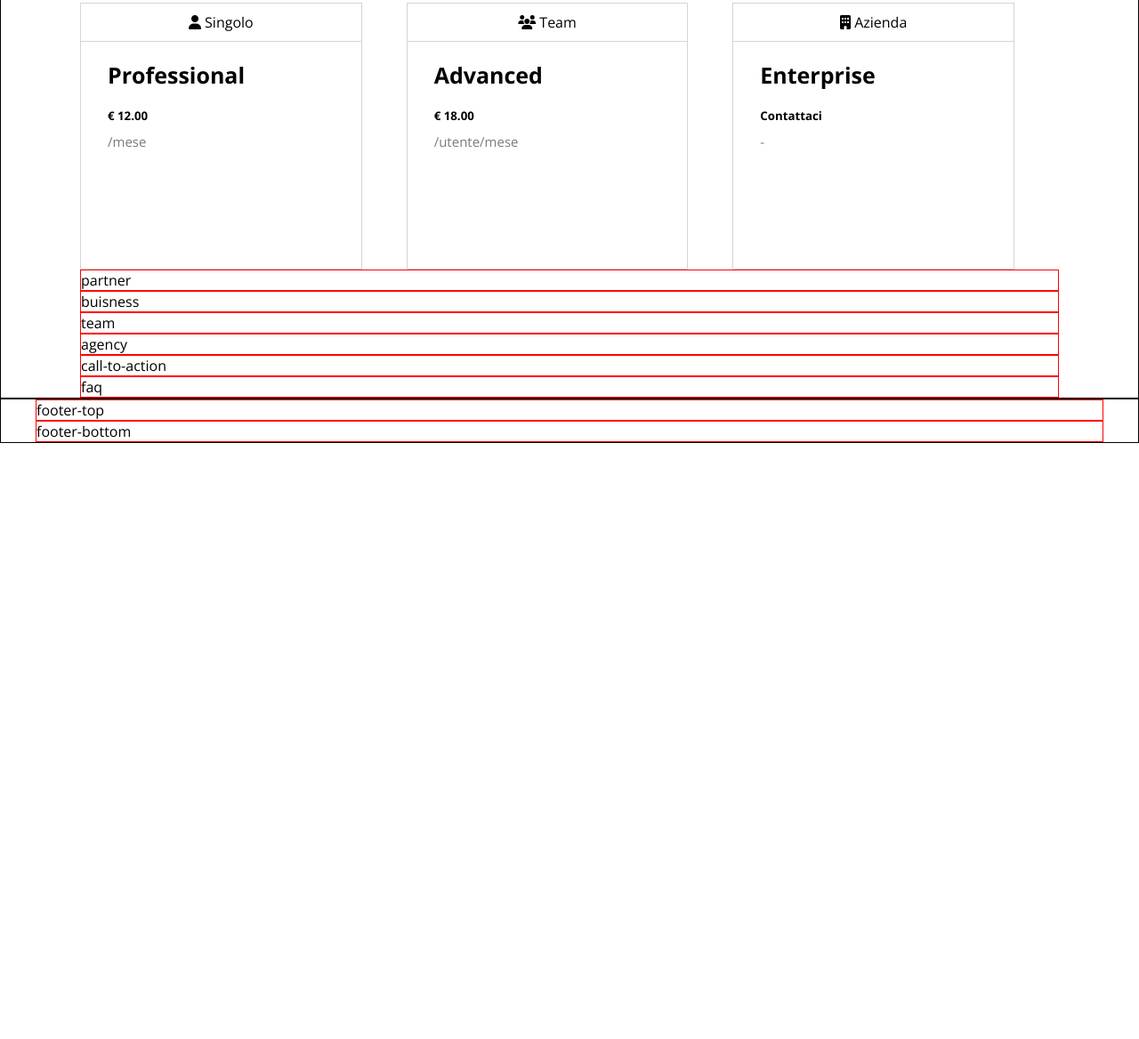
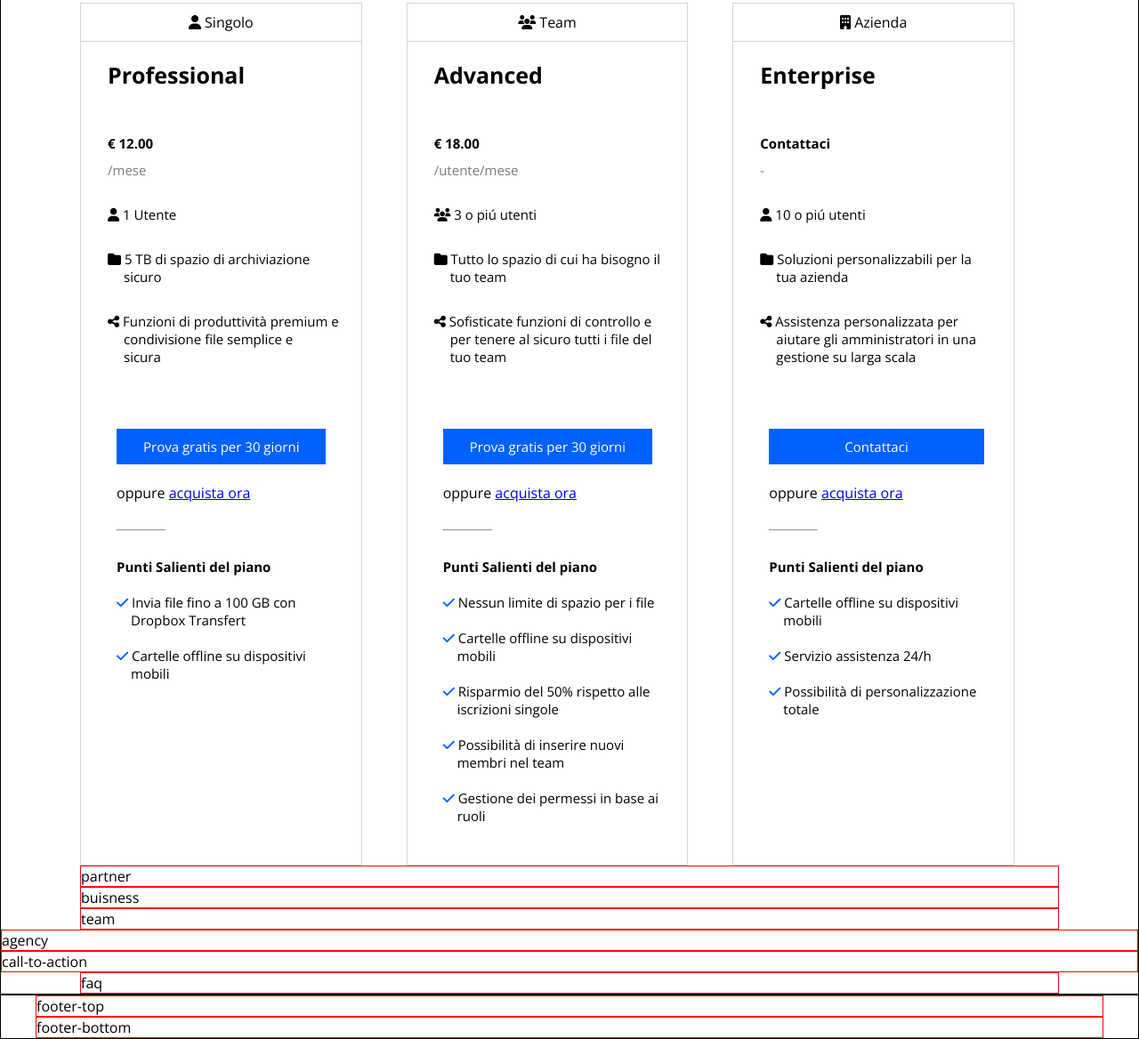
Before and after one commit to lorenzo-de-giorgi/htmlcss-dropbox, a plain HTML site: page index.html in a window 1280 px wide. Shown: the part 1115-2283 px from the top of the page at 89% size. Before the commit the page ends 1613 px from the top, so only its background shows below. Drawn offline with nearby package versions, Linux system fonts and the light colour scheme.

Commit message:
completed 3 boxes

```diff
--- a/css/style.css
+++ b/css/style.css
@@ -175,7 +175,7 @@ input{
 .box{
     border: 1px solid var(--color-box);
     width: calc(1100px / 3 - 50px);
-    height: 300px;
+    height: 970px;
 }
 .box-title{
     text-align: center;
@@ -191,6 +191,10 @@ input{
 .text-indent-30{
     text-indent: 30px;
 }
+
+.brake-line{
+    padding-left: 18px;
+}
 .padding-top-20{
     padding-top: 20px;
 }
@@ -199,7 +203,60 @@ input{
     font-size: 15px;
     padding-top: 10px;
 }
-
+.feature{
+    padding-left: 30px;
+    padding-top: 30px;
+    font-size: 15px;
+    text-wrap: nowrap;
+}
+.description-icon{
+    font-size: 15px;
+}
+.btn-position{
+    padding-top: 80px;
+    padding-left: 40px;
+}
+.btn{
+    padding: 10px 30px;
+    background-color: var(--color-button);
+    color: var(--color-background);
+    text-decoration: none;
+    font-size: 15px;
+}
+.btn-position-contacts{
+    padding-top: 80px;
+    padding-left: 40px;
+}
+.btn-contacts{
+    padding: 10px 85px;
+    background-color: var(--color-button);
+    color: var(--color-background);
+    text-decoration: none;
+    font-size: 15px;
+}
+.buy{
+    padding-top: 30px;
+}
+hr{
+    margin-top: 30px;
+    width: 20%;
+    color: var(--color-plan-text);
+}
+h5{
+    margin-top: 30px;
+    font-size: 15px;
+}
+.best{
+    font-size: 15px;
+    margin-top: 20px;
+}
+.best i{
+    color: var(--color-button);
+}
+.break-line-best{
+    margin-left: 16px;
+}
+/*  */
 
 
 #agency{
--- a/index.html
+++ b/index.html
@@ -60,33 +60,97 @@
     <!-- main -->
     <main class="debug-1">
         <section id="plan" class="container-small">
+            <!-- title -->
             <h2 id="plan-title">Trova il piano buisness che fa per te</h2>
-            <form action="" class="radio-form">
+            <!-- radio buttons -->
+            <form class="radio-form">
                 <input type="radio" name="plan" id="monthly">
                 <label for="monthly">Fatturazione mensile</label>
                 <input type="radio" name="plan" id="annually">
                 <label for="annually">Fatturazione annuale</label>
             </form>
+            <!-- first box -->
             <div class=" gap-50 d-flex">
                 <div class="box">
                     <p class="box-title"><i class="fa-solid fa-user"></i> Singolo</p>
                     <h3 class="plan-title padding-top-20 text-indent-30">Professional</h3>
                     <h5 class="padding-top-20 text-indent-30">&euro; 12.00</h5>
                     <p class="plan-type text-indent-30">/mese</p>
+                    <!-- description list -->
+                    <ul class="description-icon">
+                        <li class="feature"><i class="fa-solid fa-user"></i> 1 Utente</li>
+                        <li class="feature"><i class="fa-solid fa-folder"></i> 5 TB di spazio di archiviazione<br><span class="brake-line">sicuro</span></li>
+                        <li class="feature"><i class="fa-solid fa-share-nodes"></i> Funzioni di produttività premium e <br><span class="brake-line"> condivisione file semplice e<br><span class="brake-line"> sicura</span></span></li>
+                    </ul>
+                    <div class="btn-position">
+                        <!-- button -->
+                        <a class="btn" href="#">Prova gratis per 30 giorni</a>
+                        <p class="buy">oppure <a href="#">acquista ora</a></p>
+                        <hr>
+                        <!-- check list -->
+                        <h5>Punti Salienti del piano</h5>
+                        <ul>
+                            <li class="best"><i class="fa-solid fa-check"></i> Invia file fino a 100 GB con <br><span class="break-line-best">Dropbox Transfert</span></li>
+                            <li class="best"><i class="fa-solid fa-check"></i> Cartelle offline su dispositivi <br><span class="break-line-best">mobili</span></li>
+                        </ul>
+                    </div>
                 </div>
+                <!-- second box -->
                 <div class="box">
                     <p class="box-title"><i class="fa-solid fa-users"></i> Team</p>
                     <h3 class="padding-top-20 text-indent-30 plan-title">Advanced</h3>
                     <h5 class="padding-top-20 text-indent-30">&euro; 18.00</h5>
                     <p class="plan-type text-indent-30">/utente/mese</p>
+                    <!-- description list -->
+                    <ul class="description-icon">
+                        <li class="feature"><i class="fa-solid fa-users"></i> 3 o piú utenti</li>
+                        <li class="feature"><i class="fa-solid fa-folder"></i> Tutto lo spazio di cui ha bisogno il <br><span class="brake-line"> tuo team</span></li>
+                        <li class="feature"><i class="fa-solid fa-share-nodes"></i> Sofisticate funzioni di controllo e <br><span class="brake-line">per tenere al sicuro tutti i file del<br><span class="brake-line">tuo team</span></span></li>
+                    </ul>
+                    <div class="btn-position">
+                        <!-- button -->
+                        <a class="btn" href="#">Prova gratis per 30 giorni</a>
+                        <p class="buy">oppure <a href="#">acquista ora</a></p>
+                        <hr>
+                        <!-- check list -->
+                        <h5>Punti Salienti del piano</h5>
+                        <ul>
+                            <li class="best"><i class="fa-solid fa-check"></i> Nessun limite di spazio per i file</li>
+                            <li class="best"><i class="fa-solid fa-check"></i> Cartelle offline su dispositivi <br><span class="break-line-best">mobili</span></li>
+                            <li class="best"><i class="fa-solid fa-check"></i> Risparmio del 50% rispetto alle <br><span class="break-line-best">iscrizioni singole</span></li>
+                            <li class="best"><i class="fa-solid fa-check"></i> Possibilità di inserire nuovi <br><span class="break-line-best">membri nel team</span></li>
+                            <li class="best"><i class="fa-solid fa-check"></i> Gestione dei permessi in base ai <br><span class="break-line-best">ruoli</span></li>
+                        </ul>
+                    </div>
                 </div>
+                <!-- third box -->
                 <div class="box">
                     <p class="box-title"><i class="fa-solid fa-building"></i> Azienda</p>
                     <h3 class="padding-top-20 text-indent-30 plan-title">Enterprise</h3>
                     <h5 class="padding-top-20 text-indent-30">Contattaci</h5>
                     <p class="plan-type text-indent-30">-</p>
+                    <!-- description list -->
+                    <ul class="description-icon">
+                        <li class="feature"><i class="fa-solid fa-user"></i> 10 o piú utenti</li>
+                        <li class="feature"><i class="fa-solid fa-folder"></i> Soluzioni personalizzabili per la<br><span class="brake-line">tua azienda</span></li>
+                        <li class="feature"><i class="fa-solid fa-share-nodes"></i> Assistenza personalizzata per<br><span class="brake-line"> aiutare gli amministratori in una<br><span class="brake-line"> gestione su larga scala</span></span></li>
+                    </ul>
+                    <div class="btn-position-contacts">
+                        <!-- button -->
+                        <a class="btn-contacts" href="#">Contattaci</a>
+                        <p class="buy">oppure <a href="#">acquista ora</a></p>
+                        <hr>
+                        <!-- check list -->
+                        <h5>Punti Salienti del piano</h5>
+                        <ul>
+                            <li class="best"><i class="fa-solid fa-check"></i> Cartelle offline su dispositivi <br><span class="break-line-best">mobili</span></li>
+                            <li class="best"><i class="fa-solid fa-check"></i> Servizio assistenza 24/h</li>
+                            <li class="best"><i class="fa-solid fa-check"></i> Possibilità di personalizzazione <br><span class="break-line-best">totale</span></li>
+                        </ul>
+                    </div>
                 </div>
             </div>
+        </section>
         <section id="partner" class="debug container container-small">partner</section>
         <section id="buisness" class="debug container container-small">buisness</section>
         <section id="team" class="debug container container-small">team</section>
```
